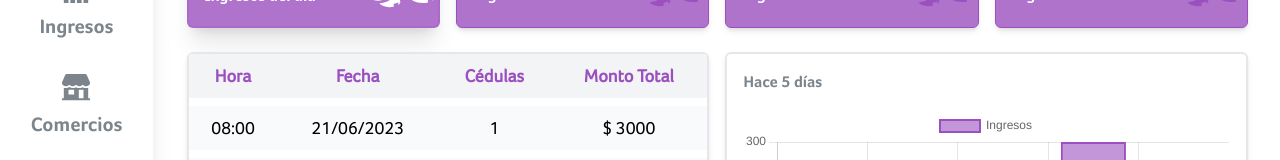
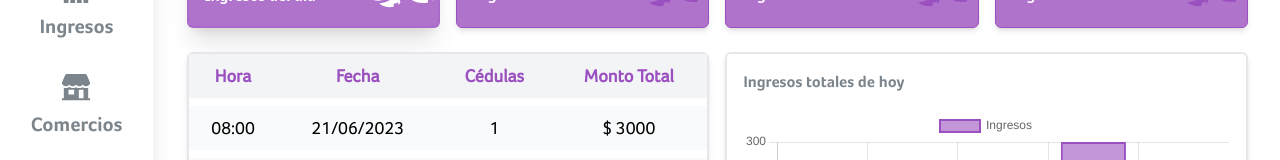
Before and after one commit to onropekili/ProyectoEstadias, a React (Create React App) app in the folder client/: page /Ingresos-Totales in a window 1280 px wide. Shown: the part 278-438 px from the top of the page. Built offline with nearby package versions, Linux system fonts and the light colour scheme.

Commit message:
Modified chart titles

```diff
--- a/client/src/views/adminViews/IncomeView.js
+++ b/client/src/views/adminViews/IncomeView.js
@@ -116,7 +116,7 @@ function IncomeView() {
             <Table data={table1Data} headers={['Hora', 'Fecha', 'Cédulas', 'Monto Total']} numColumns={4} />
           </div>
           <div className='w-full flex flex-col p-4 border-2 border-gray-200 rounded-md gap-4 shadow-md'>
-            <span className='text-base text-left font-Foco-Corp-Bold text-gris'>Hace 5 días</span>
+            <span className='text-base text-left font-Foco-Corp-Bold text-gris'>Ingresos totales de hoy</span>
             <BarChart data={dataChartDay} chartId="chart1" />
           </div>
         </div>
@@ -151,7 +151,7 @@ function IncomeView() {
             </div>
           </div>
           <div className='w-full flex flex-col p-4 border-2 border-gray-200 rounded-md gap-4 shadow-md'>
-            <span className='text-base text-left font-Foco-Corp-Bold text-gris'>Hace 5 días</span>
+            <span className='text-base text-left font-Foco-Corp-Bold text-gris'>Ingresos totales de la semana</span>
             <BarChart data={dataChartWeek} chartId="chart1" />
           </div>
         </div>;
@@ -190,7 +190,7 @@ function IncomeView() {
             </div>
           </div>
           <div className='w-full flex flex-col p-4 border-2 border-gray-200 rounded-md gap-4 shadow-md'>
-            <span className='text-base text-left font-Foco-Corp-Bold text-gris'>Hace 5 días</span>
+            <span className='text-base text-left font-Foco-Corp-Bold text-gris'>Ingresos totales del mes</span>
             <BarChart data={dataChartMonth} chartId="chart1" />
           </div>
         </div>;
@@ -229,7 +229,7 @@ function IncomeView() {
             </div>
           </div>
           <div className='w-full flex flex-col p-4 border-2 border-gray-200 rounded-md gap-4 shadow-md'>
-            <span className='text-base text-left font-Foco-Corp-Bold text-gris'>Hace 5 días</span>
+            <span className='text-base text-left font-Foco-Corp-Bold text-gris'>Ingresos totales del año</span>
             <BarChart data={dataChartYear} chartId="chart1" />
           </div>
         </div>;
```
